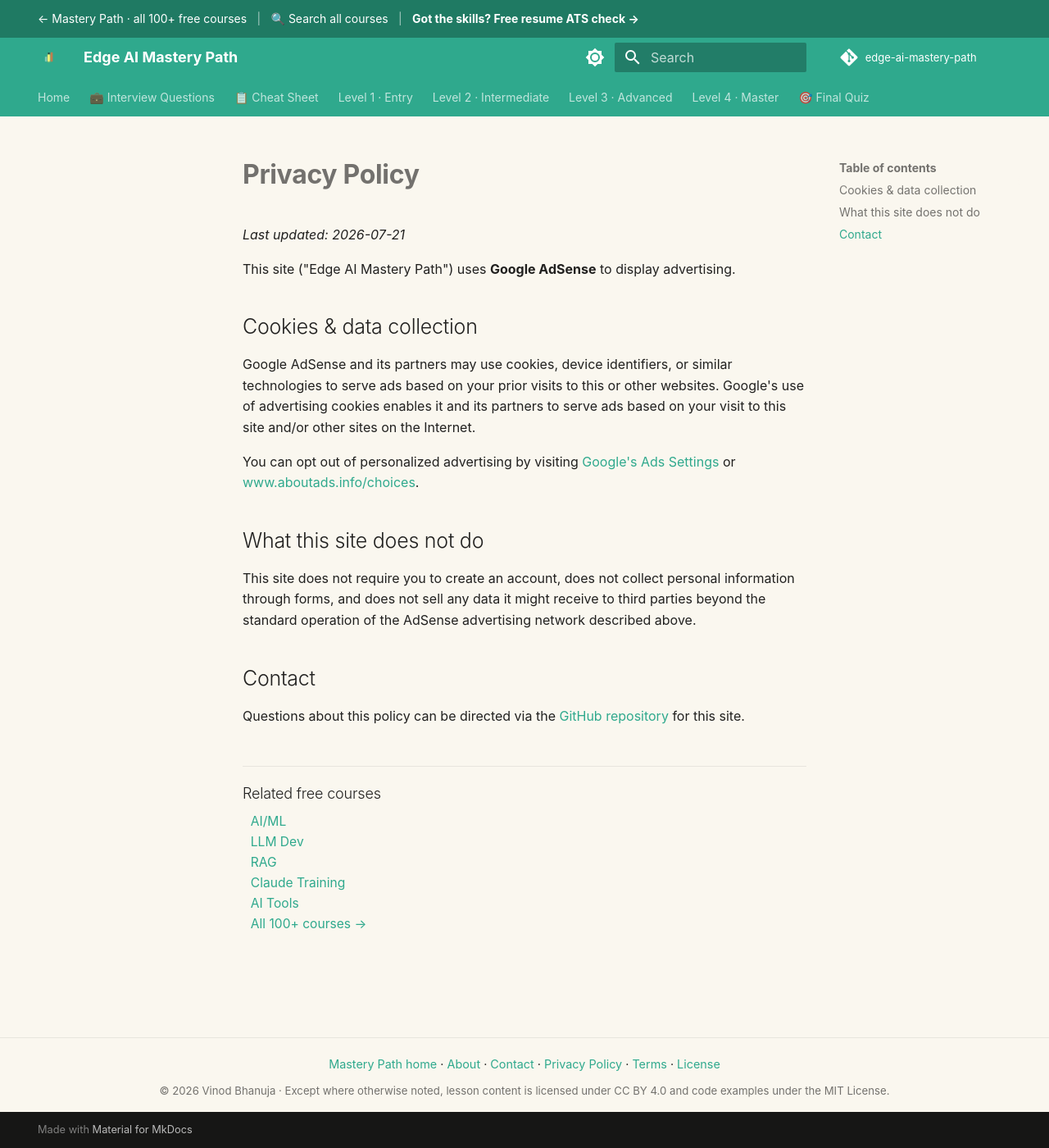
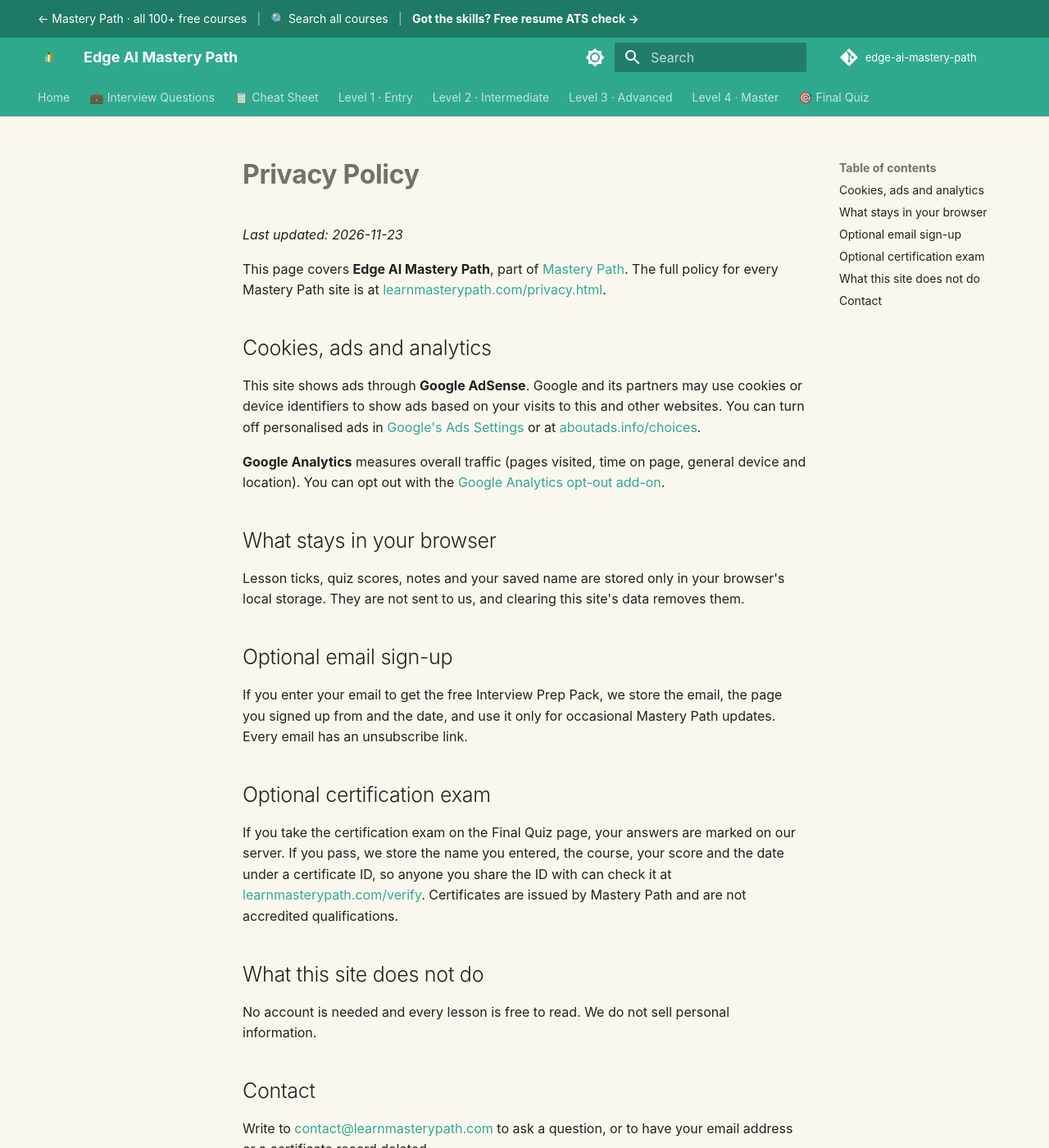
Before and after one commit to SIGILIPELLI/edge-ai-mastery-path, an MkDocs documentation site: the page built from docs/privacy.md, in a window 1280 px wide and 1400 px high. Shown: the whole window at 82% size. Built offline with MkDocs 1.6.1 and Material for MkDocs 9.7.7, drawn with Linux system fonts in a browser that asks for light colours; comment, search, counter and statistics services are not loaded.

Commit message:
Update privacy page: progress stays in the browser, optional email sign-up and certification exam, link to the full policy
Co-Authored-By: Claude Opus 5.5 <noreply@anthropic.com>

```diff
--- a/docs/privacy.md
+++ b/docs/privacy.md
@@ -1,34 +1,35 @@
 ---
-description: "Privacy policy for the free Edge AI Mastery Path: how Google Analytics and AdSense cookies are used, what is not collected, and how to opt out."
+description: "Privacy policy for the free Edge AI Mastery Path: cookies for ads and analytics, what stays in your browser, and the optional email sign-up and certification exam."
 ---
 
 # Privacy Policy
 
-_Last updated: 2026-07-21_
+_Last updated: 2026-11-23_
 
-This site ("Edge AI Mastery Path") uses **Google AdSense** to display
-advertising.
+This page covers **Edge AI Mastery Path**, part of [Mastery Path](https://learnmasterypath.com/). The full policy for every Mastery Path site is at [learnmasterypath.com/privacy.html](https://learnmasterypath.com/privacy.html).
 
-## Cookies & data collection
+## Cookies, ads and analytics
 
-Google AdSense and its partners may use cookies, device identifiers, or similar
-technologies to serve ads based on your prior visits to this or other websites.
-Google's use of advertising cookies enables it and its partners to serve ads
-based on your visit to this site and/or other sites on the Internet.
+This site shows ads through **Google AdSense**. Google and its partners may use cookies or device identifiers to show ads based on your visits to this and other websites. You can turn off personalised ads in [Google's Ads Settings](https://adssettings.google.com/) or at [aboutads.info/choices](https://www.aboutads.info/choices/).
 
-You can opt out of personalized advertising by visiting
-[Google's Ads Settings](https://adssettings.google.com/) or
-[www.aboutads.info/choices](https://www.aboutads.info/choices/).
+**Google Analytics** measures overall traffic (pages visited, time on page, general device and location). You can opt out with the [Google Analytics opt-out add-on](https://tools.google.com/dlpage/gaoptout).
+
+## What stays in your browser
+
+Lesson ticks, quiz scores, notes and your saved name are stored only in your browser's local storage. They are not sent to us, and clearing this site's data removes them.
+
+## Optional email sign-up
+
+If you enter your email to get the free Interview Prep Pack, we store the email, the page you signed up from and the date, and use it only for occasional Mastery Path updates. Every email has an unsubscribe link.
+
+## Optional certification exam
+
+If you take the certification exam on the Final Quiz page, your answers are marked on our server. If you pass, we store the name you entered, the course, your score and the date under a certificate ID, so anyone you share the ID with can check it at [learnmasterypath.com/verify](https://learnmasterypath.com/verify/). Certificates are issued by Mastery Path and are not accredited qualifications.
 
 ## What this site does not do
 
-This site does not require you to create an account, does not collect personal
-information through forms, and does not sell any data it might receive to third
-parties beyond the standard operation of the AdSense advertising network
-described above.
+No account is needed and every lesson is free to read. We do not sell personal information.
 
 ## Contact
 
-Questions about this policy can be directed via the
-[GitHub repository](https://github.com/SIGILIPELLI/edge-ai-mastery-path) for
-this site.
+Write to [contact@learnmasterypath.com](mailto:contact@learnmasterypath.com) to ask a question, or to have your email address or a certificate record deleted.
```
